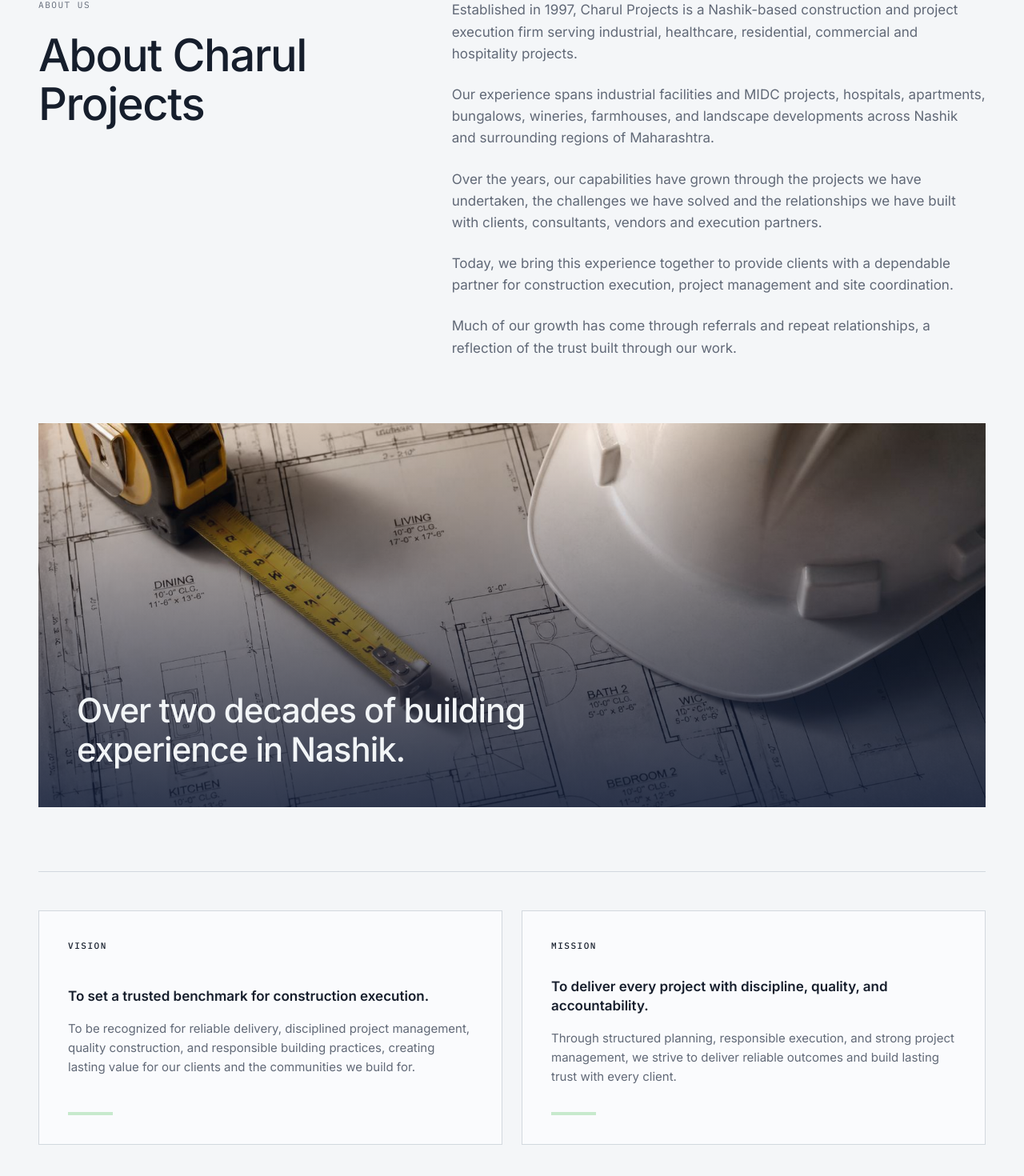
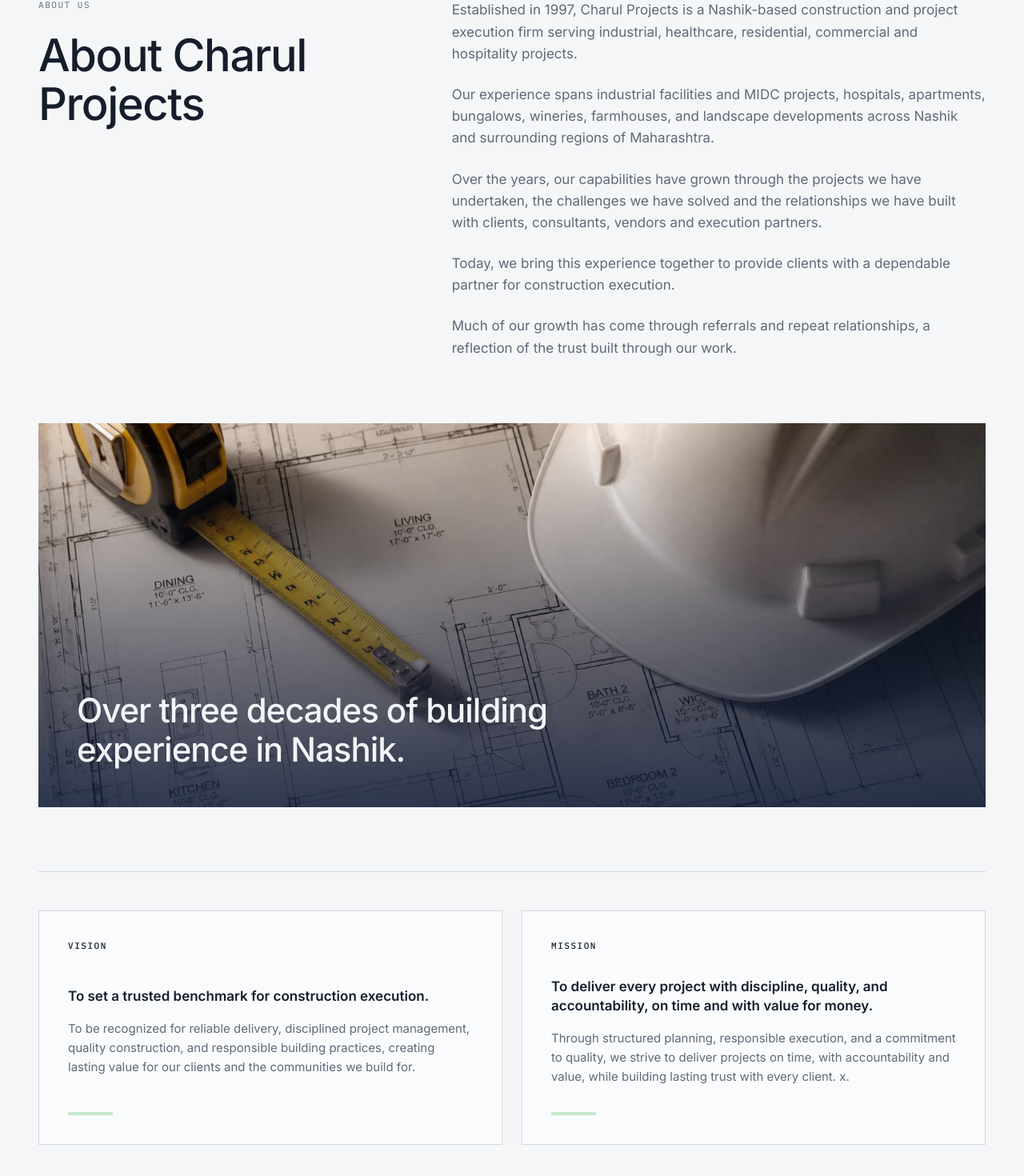
Before and after one commit to enryu-maker/charul-project, a Next.js app: page / in a window 1280 px wide. Shown: the part 1156-2626 px from the top of the page at 80% size. Built offline with nearby package versions, Linux system fonts and the light colour scheme; no server answers.

Commit message:
feat: add site navigation, hero, and horizontal values components

```diff
--- a/src/components/site/horizontal-values.tsx
+++ b/src/components/site/horizontal-values.tsx
@@ -31,7 +31,7 @@ const values = [
     {
         n: "06",
         title: "Excellence",
-        body: "We continuously improve the way we plan, coordinate and execute projects, drawing on more than two decades of experience.",
+        body: "We continuously improve the way we plan, coordinate and execute projects, drawing on more than three decades of experience.",
     },
 ];
 
--- a/src/components/site/sections.tsx
+++ b/src/components/site/sections.tsx
@@ -202,7 +202,7 @@ export function Hero({ image }: { image?: string | null }) {
             />
             <div className="absolute inset-0 bg-linear-to-t from-ink via-ink/55 to-ink/25" />
             <div className="relative w-full px-6 pb-16 md:px-12 md:pb-20">
-                <p className="eyebrow animate-rise text-brand-green">
+                <p className="w-[260px] eyebrow animate-rise text-brand-green font-bold backdrop-blur-xs">
                     Since 1997 · Nashik, Maharashtra
                 </p>
                 <h1 className="animate-rise mt-6 max-w-5xl text-[15vw] text-ink-foreground md:text-[9vw]">
@@ -229,7 +229,7 @@ export function Hero({ image }: { image?: string | null }) {
 const fallbackPractice = {
     title: "About Charul Projects",
     description:
-        "Established in 1997, Charul Projects is a Nashik-based construction and project execution firm serving industrial, healthcare, residential, commercial and hospitality projects.\n\nOur experience spans industrial facilities and MIDC projects, hospitals, apartments, bungalows, wineries, farmhouses, and landscape developments across Nashik and surrounding regions of Maharashtra.\n\nOver the years, our capabilities have grown through the projects we have undertaken, the challenges we have solved and the relationships we have built with clients, consultants, vendors and execution partners.\n\nToday, we bring this experience together to provide clients with a dependable partner for construction execution, project management and site coordination.\n\nMuch of our growth has come through referrals and repeat relationships, a reflection of the trust built through our work.",
+        "Established in 1997, Charul Projects is a Nashik-based construction and project execution firm serving industrial, healthcare, residential, commercial and hospitality projects.\n Our experience spans industrial facilities and MIDC projects, hospitals, apartments, bungalows, wineries, farmhouses, and landscape developments across Nashik and surrounding regions of Maharashtra.\n Over the years, our capabilities have grown through the projects we have undertaken, the challenges we have solved and the relationships we have built with clients, consultants, vendors and execution partners.\n Today, we bring this experience together to provide clients with a dependable partner for construction execution.\n Much of our growth has come through referrals and repeat relationships, a reflection of the trust built through our work. ",
     image: "/texture-blueprint.jpg",
 };
 
@@ -244,7 +244,7 @@ const fallbackMissionVision = [
         id: "mission",
         title: "MISSION",
         description:
-            "To deliver every project with discipline, quality, and accountability.\n\nThrough structured planning, responsible execution, and strong project management, we strive to deliver reliable outcomes and build lasting trust with every client.",
+            "To deliver every project with discipline, quality, and accountability, on time and with value for money. \n\nThrough structured planning, responsible execution, and a commitment to quality, we strive to deliver projects on time, with accountability and value, while building lasting trust with every client. x.",
     },
 ];
 
@@ -288,7 +288,7 @@ export function Practice({ items = [] }: { items?: ApiPractice[] }) {
                 />
                 <figcaption className="absolute inset-0 flex items-end bg-linear-to-t from-ink/80 to-transparent p-6 md:p-12">
                     <h2 className="max-w-2xl text-[26px] font-medium leading-[1.15] tracking-[-0.025em] text-ink-foreground sm:text-[32px] md:text-[38px] lg:text-[42px]">
-                        Over two decades of building experience in Nashik.
+                        Over three decades of building experience in Nashik.
                     </h2>
                 </figcaption>
             </figure>
@@ -416,14 +416,15 @@ export function Stats({ items = [] }: { items?: ApiStat[] }) {
 const staticIndustries = [
     {
         id: 1,
+        name: "Residential",
+        body: "Apartments, bungalows and housing developments delivered with disciplined planning, quality execution and attention to comfort, durability and timelines.",
+    },
+    {
+        id: 2,
         name: "Commercial",
         body: "Offices, hospitals and institutional buildings delivered around operational needs - with coordinated services, durable finishes and execution planned from day one.",
     },
-    {
-        id: 2,
-        name: "Residential",
-        body: "Apartments, bungalows and housing developments delivered with disciplined planning, quality execution and attention to comfort, durability and timelines.",
-    },
+
     {
         id: 3,
         name: "Industrial",
@@ -431,18 +432,24 @@ const staticIndustries = [
     },
     {
         id: 4,
-        name: "Farmhouses",
-        body: "Farmhouses, estates and rural properties developed with careful attention to the land, access, utilities, outdoor spaces and the way the property is meant to be used.",
-    },
-    {
-        id: 5,
         name: "Hospitality",
         body: "Hotels, resorts, wineries and hospitality spaces delivered with coordinated infrastructure, guest experience, operational requirements and long-term durability in mind.",
     },
     {
+        id: 5,
+        name: "Farmhouses",
+        body: "Farmhouses, estates and rural properties developed with careful attention to the land, access, utilities, outdoor spaces and the way the property is meant to be used.",
+    },
+
+    {
         id: 6,
         name: "Landscape & Site Development",
         body: "Grading, drainage, water systems, hardscape and planting integrated with the site - creating functional, durable and cohesive outdoor spaces.",
+    },
+    {
+        id: 7,
+        name: "Hospitals ",
+        body: "Hospital construction executed with attention to functional requirements, quality construction, finishing and the specific needs of the facility. ",
     },
 ];
 
@@ -560,9 +567,8 @@ function EquipmentCardItem({
 
     return (
         <div
-            className={`equipment-card-perspective group relative min-h-[260px] w-full cursor-pointer select-none outline-none focus-visible:ring-2 focus-visible:ring-brand-green ${
-                isFlipped ? "is-flipped" : ""
-            }`}
+            className={`equipment-card-perspective group relative min-h-[260px] w-full cursor-pointer select-none outline-none focus-visible:ring-2 focus-visible:ring-brand-green ${isFlipped ? "is-flipped" : ""
+                }`}
             onTouchStart={handleTouchStart}
             onTouchMove={handleTouchMove}
             onTouchEnd={handleTouchEnd}
@@ -570,9 +576,8 @@ function EquipmentCardItem({
             onKeyDown={handleKeyDown}
             tabIndex={0}
             role="button"
-            aria-label={`${item.name}, ${item.quantity} ${item.unit}. Click or tap to ${
-                isFlipped ? "view details" : "view image"
-            }.`}
+            aria-label={`${item.name}, ${item.quantity} ${item.unit}. Click or tap to ${isFlipped ? "view details" : "view image"
+                }.`}
             aria-pressed={isFlipped}
         >
             <div className={`equipment-card-inner ${isFlipped ? "is-flipped" : ""}`}>
```
